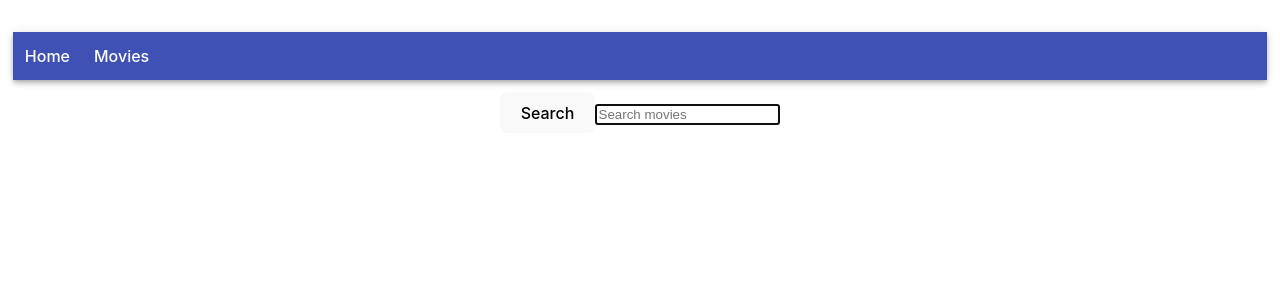
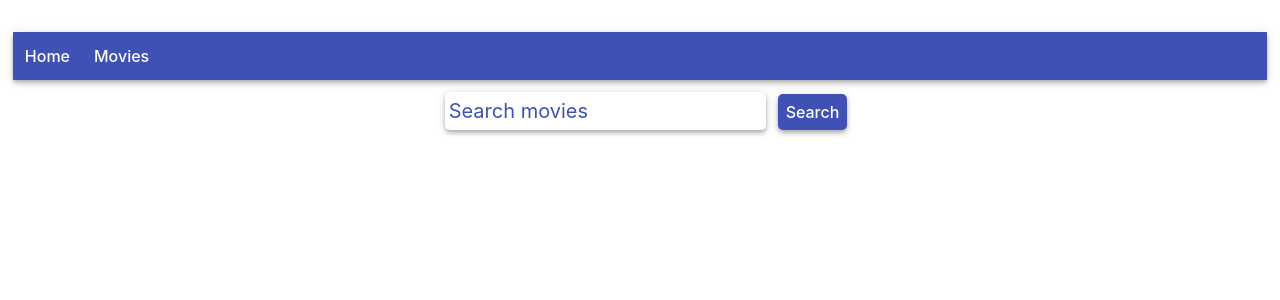
Before and after one commit to Szumapman/goit-react-hw-05-movies, a React (Vite) app: page /movies in a window 1280 px wide. Shown: the top 300 px of the page. Built offline with nearby package versions, Linux system fonts and the light colour scheme.

Commit message:
Update Movies.tsx

```diff
--- a/src/pages/Movies.tsx
+++ b/src/pages/Movies.tsx
@@ -4,6 +4,7 @@ import { fetchData } from "../utils/TmdbAPITools";
 import { MOVIES_SEARCH } from "../utils/APILinks";
 import { useLocation, useSearchParams } from "react-router-dom";
 import { MovieList } from "../components/MovieList";
+import css from './Movies.module.css'
 
 const Movies = () => {
     const [query, setQuery] = useState('');
@@ -44,18 +45,18 @@ const Movies = () => {
 
     return (
         <>
-            <form  onSubmit={handleSubmit} id="search-form">
-                <button type="submit">
-                    <span>Search</span>
-                </button>
-
+            <form  onSubmit={handleSubmit} id="search-form" className={css.searchForm}>
                 <input
                     type="text"
                     autoComplete="off"
                     autoFocus
                     placeholder="Search movies"
                     onChange={handleQuery}
+                    className={css.searchInput}
                 />
+                <button type="submit" className={css.searchButton}>
+                    <span>Search</span>
+                </button>
             </form>
             {error && <p>{error}</p>}
             {!error && MovieList(movies, location)}
```
